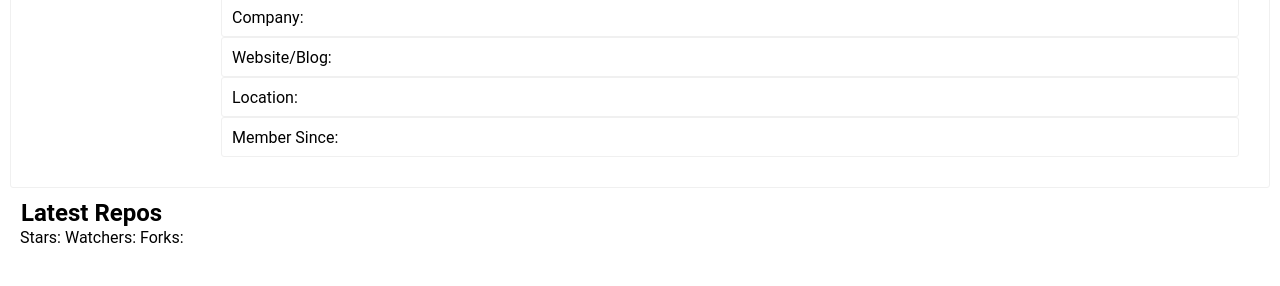
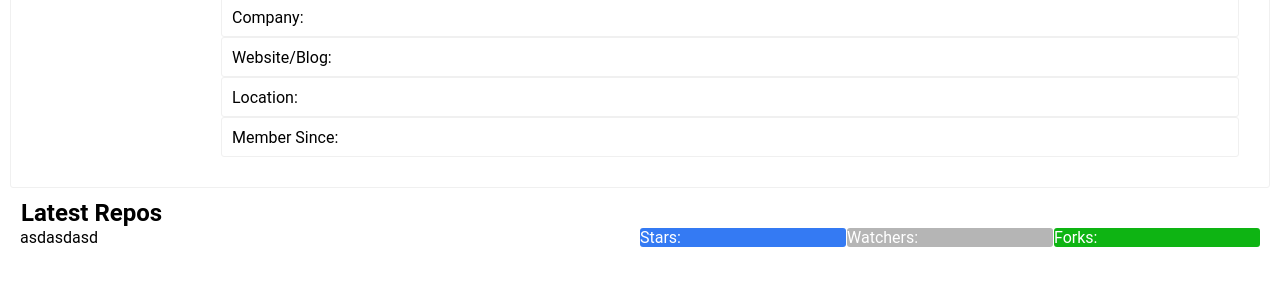
Before and after one commit to koeunbeee/github-finder-app, a plain HTML site: page index.html in a window 1280 px wide. Shown: the part 266-552 px from the top of the page. Drawn offline with Linux system fonts and the light colour scheme.

Commit message:
html,css 수정

```diff
--- a/index.html
+++ b/index.html
@@ -19,7 +19,7 @@
         </section>
         <section class="view-profile-container">
           <div class="view-profile-box">
-            <img class="picture" />
+            <img class="profile-img" />
             <button class="view-profile-button">View Profile</button>
           </div>
           <div class="view-profile-info-box">
@@ -63,16 +63,16 @@
         </section>
         <section class="latest-repos-container">
           <h2>Latest Repos</h2>
-          <div class="repos-list">
-            <ul class="repos-list">
-              <li class="repo-info">
-                <span id="repo-name"></span>
-                <span id="stars-button">Stars:</span>
-                <span id="watchers-button">Watchers:</span>
-                <span id="forks-button">Forks:</span>
-              </li>
-            </ul>
-          </div>
+          <ul class="repos-list">
+            <li class="repo-info">
+              <span id="repo-name">asdasdasd</span>
+              <span class="repo-count">
+                <span id="stars">Stars:</span>
+                <span id="watchers">Watchers:</span>
+                <span id="forks">Forks:</span>
+              </span>
+            </li>
+          </ul>
         </section>
       </div>
     </main>
--- a/main.css
+++ b/main.css
@@ -4,7 +4,6 @@
   box-sizing: border-box;
 }
 
-/* General Styles */
 body {
   min-height: 100vh;
   display: flex;
@@ -35,11 +34,6 @@ ul {
 }
 
 /* Main */
-.app {
-  padding: 5px;
-  margin: 5px;
-  width: 100%;
-}
 
 main {
   width: 100%;
@@ -59,6 +53,12 @@ header {
   color: #fff;
 }
 
+.app {
+  padding: 5px;
+  margin: 5px;
+  width: 100%;
+}
+
 .search-box {
   width: 100%;
   height: 26px;
@@ -68,9 +68,11 @@ header {
   border-width: 1px;
   border-radius: 3px;
 }
+
 li {
   list-style: none;
 }
+
 div {
   padding: 0;
   margin: 0;
@@ -165,3 +167,45 @@ section {
   border-color: #f0f0f0;
   border-radius: 3px;
 }
+
+.latest-repos-container {
+  width: 100%;
+}
+
+.repos-list li {
+  display: flex;
+}
+
+.repo-info span {
+  width: 100%;
+  display: flex;
+  justify-items: space-between;
+}
+.repo-count {
+  text-align: center;
+}
+
+#stars {
+  border-radius: 3px;
+  background-color: rgb(52, 122, 243);
+  color: #fff;
+  text-align: center;
+}
+
+#watchers {
+  /* width: 40%; */
+  margin-left: 1px;
+  padding-left: -5px;
+  border-radius: 3px;
+  background-color: rgb(181, 181, 181);
+  color: #fff;
+}
+
+#forks {
+  /* width: 30%; */
+  margin-left: 1px;
+  padding-left: -5px;
+  border-radius: 3px;
+  background-color: rgb(14, 180, 19);
+  color: #fff;
+}
--- a/main.js
+++ b/main.js
@@ -0,0 +1,33 @@
+const searchInput = document.querySelector('.search-Box');
+const profileImg = document.querySelector('.profile-img');
+const viewProfileButton = document.querySelector('.view-profile-button');
+const reposCount = document.querySelector('#public-repos');
+const gistsCount = document.querySelector('#public-gists');
+const followersCount = document.querySelector('#followers');
+const followingCount = document.querySelector('#following');
+const companyName = document.querySelector('#company');
+const websiteAdrres = document.querySelector('#website');
+const location = document.querySelector('#location');
+const memberSince = document.querySelector('#member-since');
+const reposList = document.querySelector('.repos-list');
+const repoName = document.querySelector('#repo-name');
+const starsCount = document.querySelector('#stars');
+const watchersCount = document.querySelector('#watchers');
+const forksCount = document.querySelector('#forks');
+
+// function User(
+//   profileName,
+//   repo,
+//   gist,
+//   follower,
+//   following,
+//   company,
+//   website,
+//   location,
+//   memberSince,
+//   stars,
+//   watchers,
+//   forks
+// ) {
+//   this.profileName;
+// }
```
Also changed, not shown: noPerson.jpeg (added).
